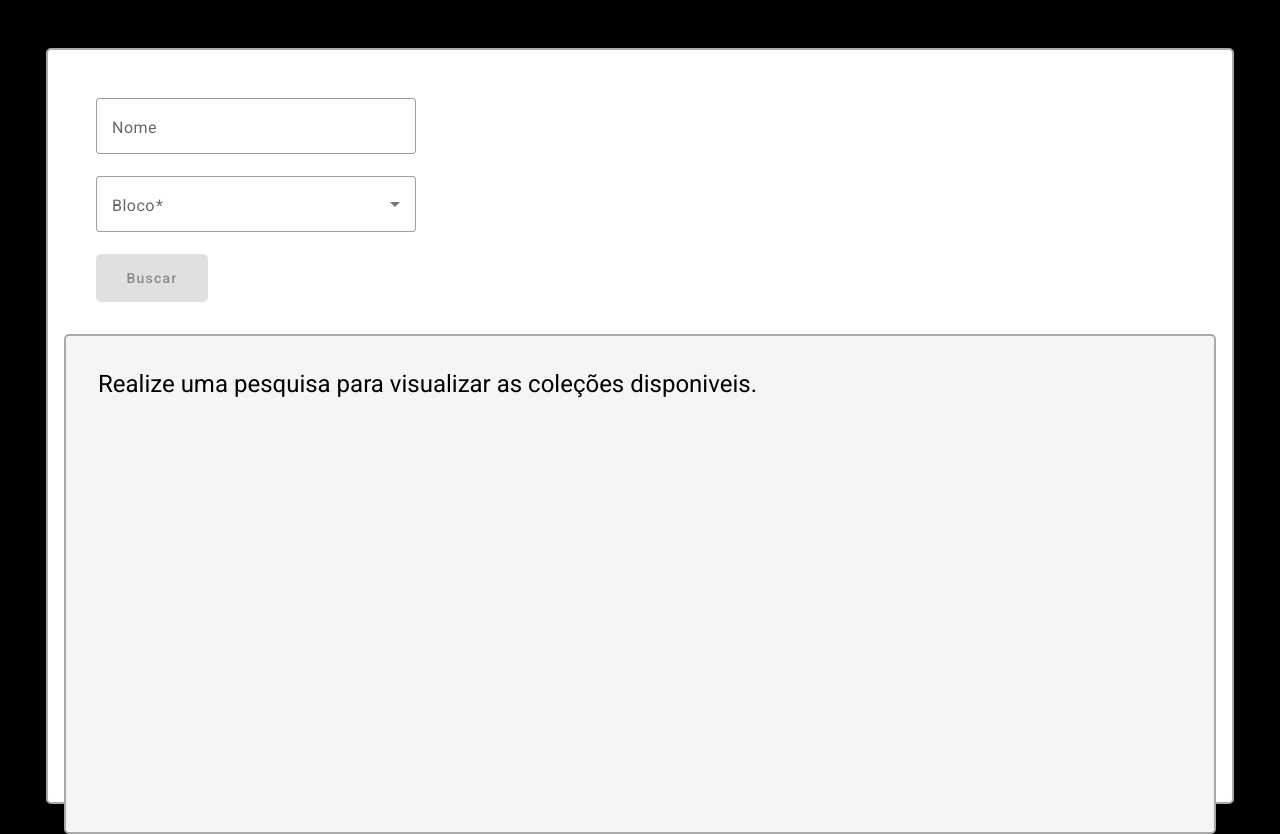
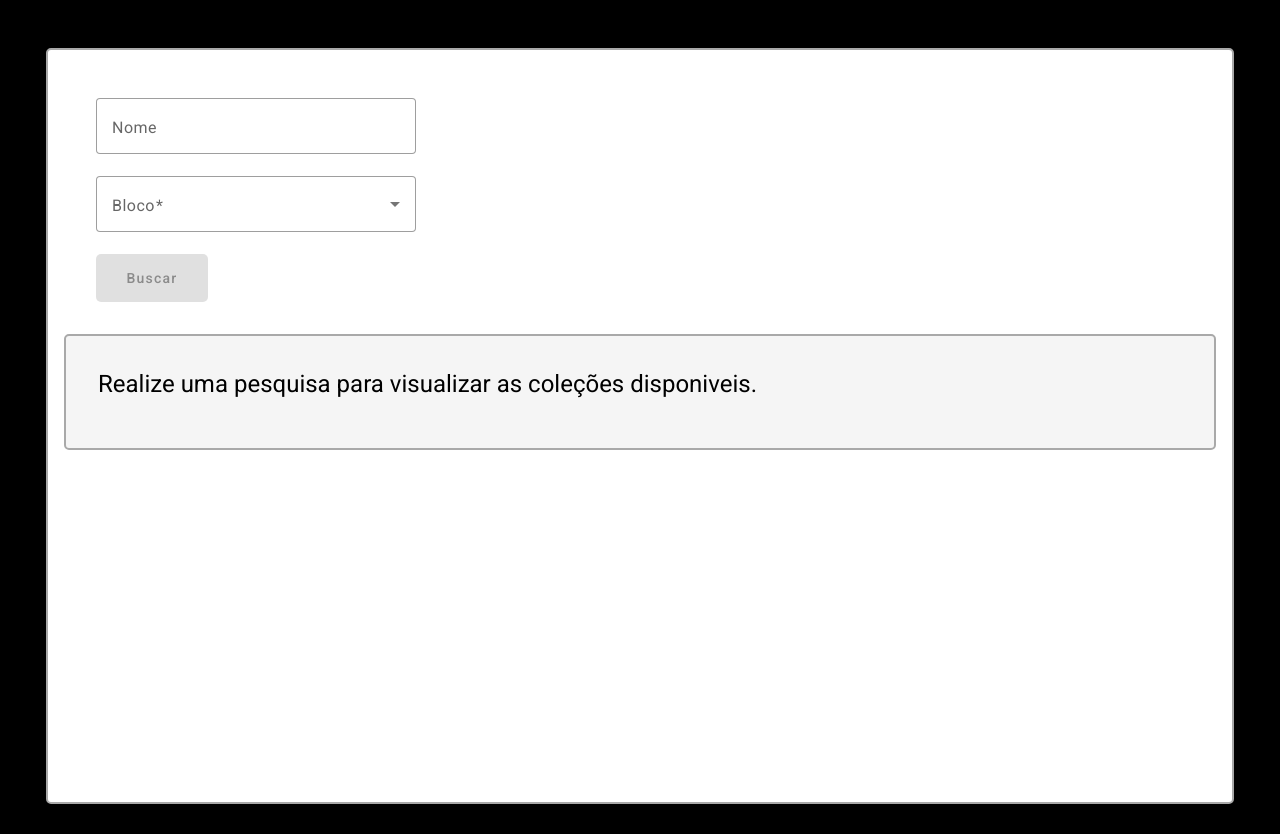
Before and after one commit to Ale-Costa/desafio-magic, an Angular app: page /home in a window 1280 px wide. After the commit the page ends 804 px from the top, so only its background shows below. Built offline with nearby package versions, Linux system fonts and the light colour scheme.

Commit message:
fix: ajustes layout

```diff
--- a/src/app/cards/card-list/card-list.component.scss
+++ b/src/app/cards/card-list/card-list.component.scss
@@ -58,6 +58,7 @@ mat-card {
     flex-direction: row;
     gap: 1rem;
     height: 100%;
+    align-items: start;
   }
 
   .card-img {
--- a/src/app/home/home.component.scss
+++ b/src/app/home/home.component.scss
@@ -23,7 +23,7 @@ h3 {
 .sets {
   border-radius: 5px;
   border: solid 2px darkgray;
-  height: 60%;
+  max-height: 55%;
   overflow: auto;
   padding: 2rem;
   background-color: #f5f5f5;
```
